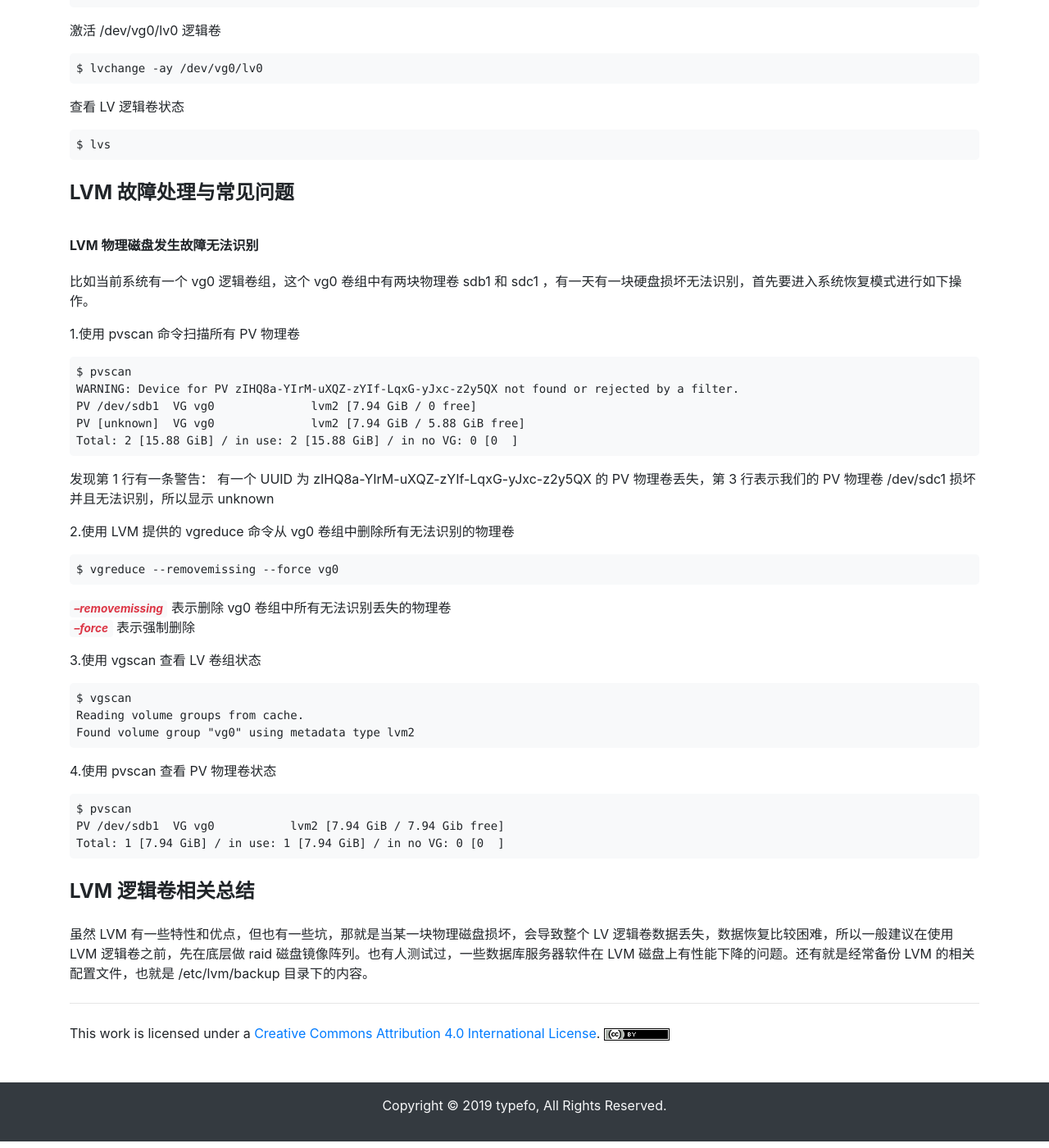
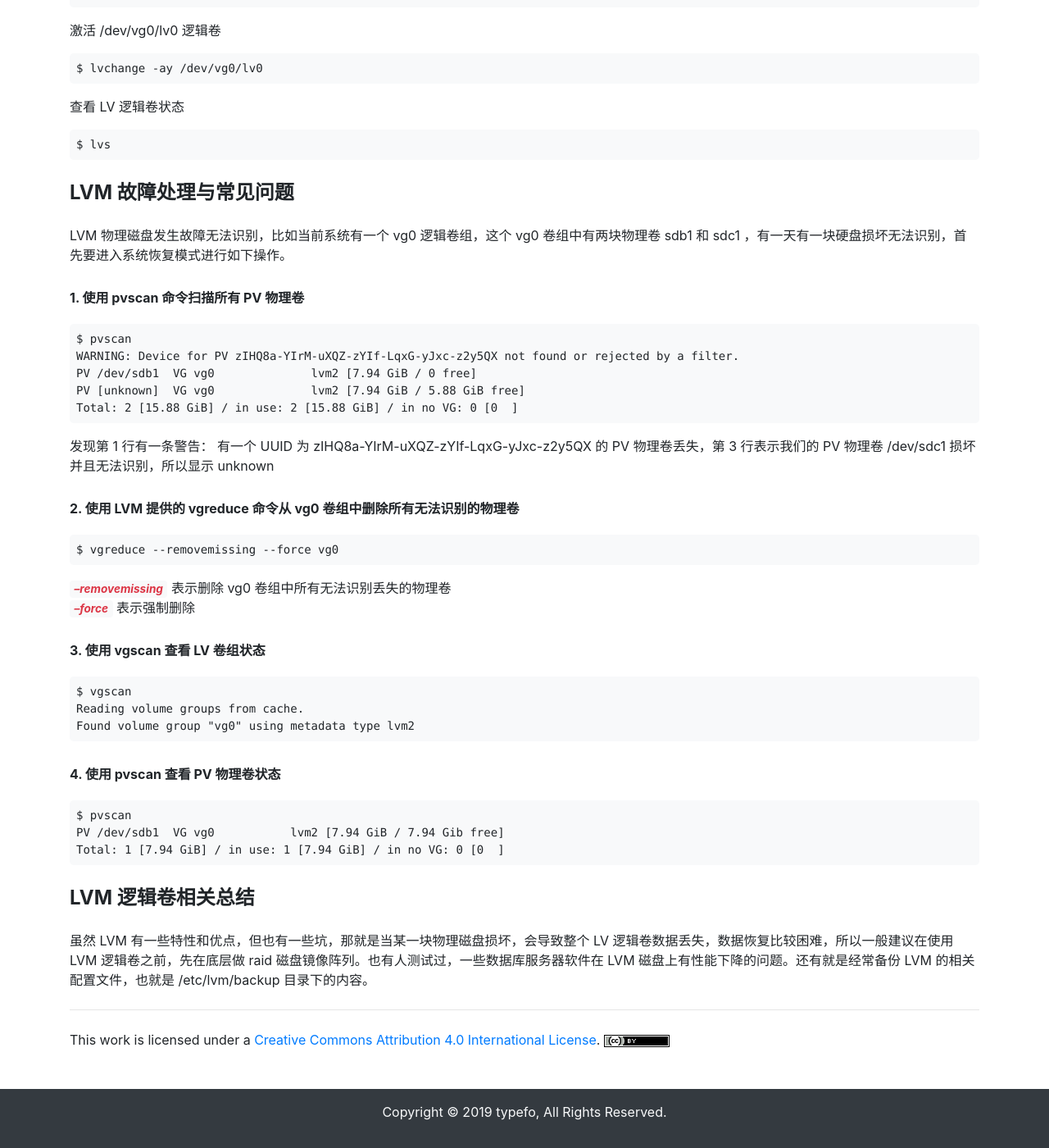
Before and after one commit to ehsud/blog, a Jekyll site: the page built from linux/linux-logical-volume-manager.md, in a window 1280 px wide and 1400 px high, scrolled down 4171 px. Shown: the whole window at 82% size. Built offline with Jekyll 4.4.1, drawn with Linux system fonts in a browser that asks for light colours.

Commit message:
updated some files

````diff
--- a/linux/linux-logical-volume-manager.md
+++ b/linux/linux-logical-volume-manager.md
@@ -203,11 +203,9 @@ lvresize 命令参数说明
 
 ### LVM 故障处理与常见问题
 
-#### LVM 物理磁盘发生故障无法识别
+LVM 物理磁盘发生故障无法识别，比如当前系统有一个 vg0 逻辑卷组，这个 vg0 卷组中有两块物理卷 sdb1 和 sdc1 ，有一天有一块硬盘损坏无法识别，首先要进入系统恢复模式进行如下操作。
 
-比如当前系统有一个 vg0 逻辑卷组，这个 vg0 卷组中有两块物理卷 sdb1 和 sdc1 ，有一天有一块硬盘损坏无法识别，首先要进入系统恢复模式进行如下操作。
-
-1.使用 pvscan 命令扫描所有 PV 物理卷
+#### 1. 使用 pvscan 命令扫描所有 PV 物理卷
 
 ```
 $ pvscan
@@ -219,7 +217,7 @@ Total: 2 [15.88 GiB] / in use: 2 [15.88 GiB] / in no VG: 0 [0  ]
 
 发现第 1 行有一条警告： 有一个 UUID 为 zIHQ8a-YIrM-uXQZ-zYIf-LqxG-yJxc-z2y5QX 的 PV 物理卷丢失，第 3 行表示我们的 PV 物理卷 /dev/sdc1 损坏并且无法识别，所以显示 unknown
 
-2.使用 LVM 提供的 vgreduce 命令从 vg0 卷组中删除所有无法识别的物理卷
+#### 2. 使用 LVM 提供的 vgreduce 命令从 vg0 卷组中删除所有无法识别的物理卷
 
 ```
 $ vgreduce --removemissing --force vg0
@@ -227,7 +225,7 @@ $ vgreduce --removemissing --force vg0
 - *--removemissing* 表示删除 vg0 卷组中所有无法识别丢失的物理卷
 - *--force*         表示强制删除
 
-3.使用 vgscan 查看 LV 卷组状态
+#### 3. 使用 vgscan 查看 LV 卷组状态
 
 ```
 $ vgscan
@@ -235,7 +233,7 @@ Reading volume groups from cache.
 Found volume group "vg0" using metadata type lvm2
 ```
 
-4.使用 pvscan 查看 PV 物理卷状态
+#### 4. 使用 pvscan 查看 PV 物理卷状态
 
 ```
 $ pvscan
````
